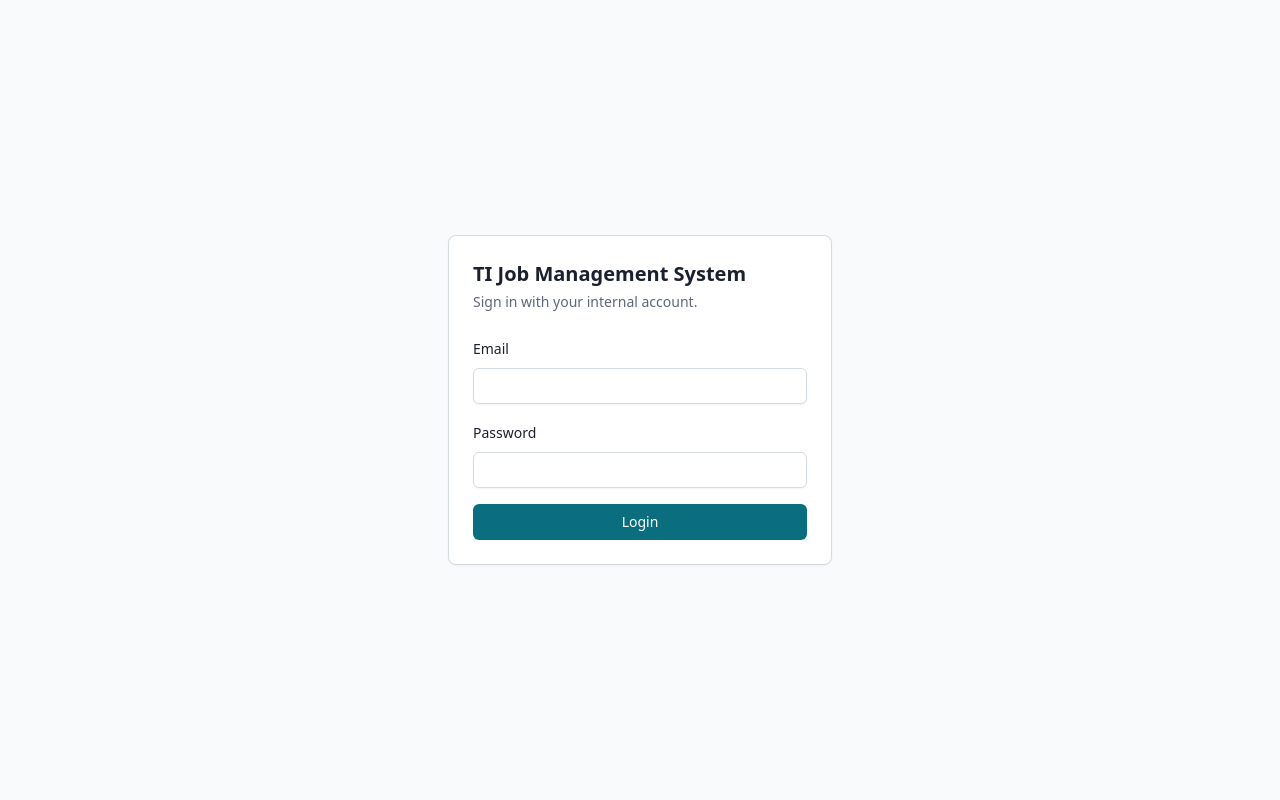
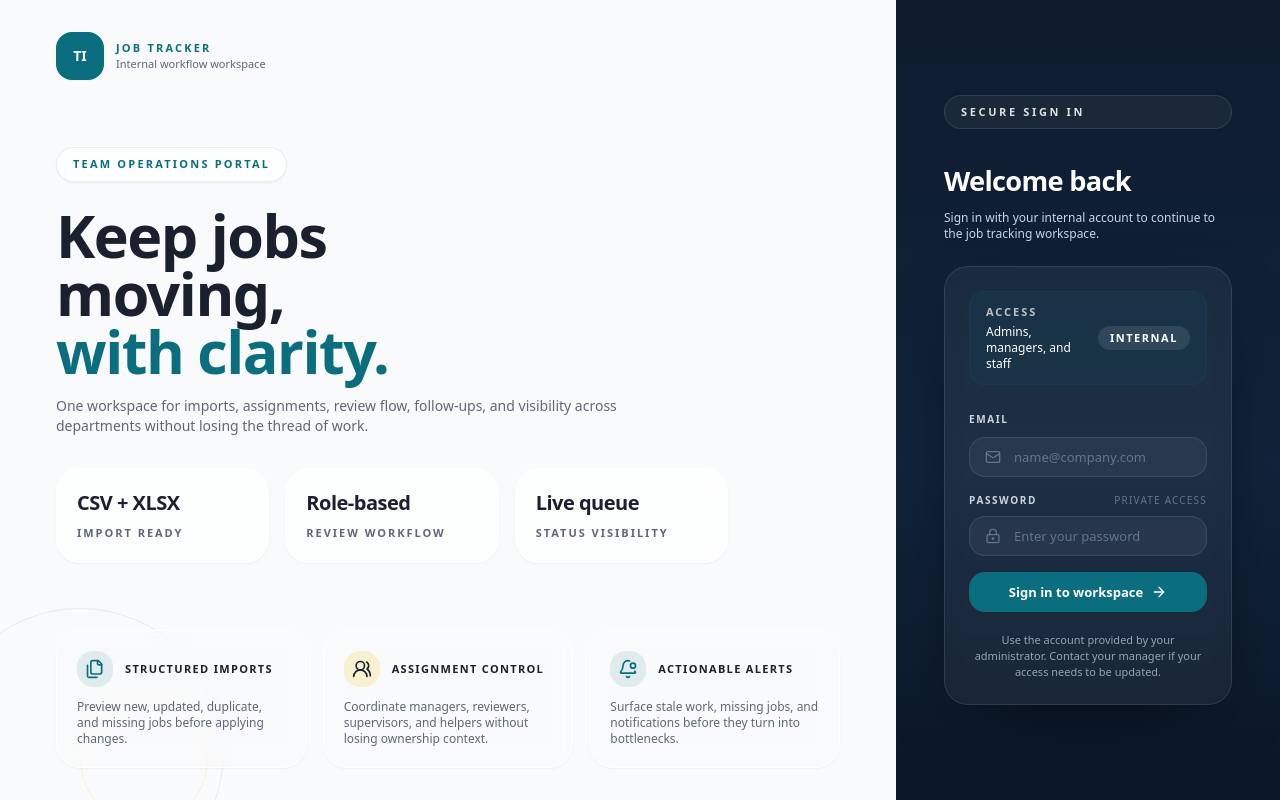
Before and after one commit to Nabeelato/xpm_job_tracker, a Next.js app: page /login in a window 1280 px wide. Built offline with nearby package versions, Linux system fonts and the light colour scheme; no server answers.

Commit message:
login page style has changed

```diff
--- a/app/login/page.tsx
+++ b/app/login/page.tsx
@@ -1,4 +1,5 @@
 import { redirect } from "next/navigation";
+import { BellDot, Files, UsersRound } from "lucide-react";
 import { LoginForm } from "@/components/login-form";
 import { getCurrentUser } from "@/lib/rbac";
 
@@ -7,14 +8,118 @@ export default async function LoginPage() {
   if (user) redirect("/dashboard");
 
   return (
-    <main className="flex min-h-screen items-center justify-center bg-background px-4">
-      <div className="w-full max-w-sm rounded-lg border bg-white p-6 shadow-sm">
-        <div className="mb-6">
-          <h1 className="text-xl font-semibold">TI Job Management System</h1>
-          <p className="mt-1 text-sm text-muted-foreground">Sign in with your internal account.</p>
+    <main className="min-h-screen bg-background lg:h-screen lg:overflow-hidden lg:grid lg:grid-cols-[minmax(0,1fr)_minmax(360px,30%)]">
+      <section className="relative overflow-hidden bg-[radial-gradient(circle_at_14%_18%,_hsla(var(--secondary),0.18),_transparent_16%),radial-gradient(circle_at_74%_62%,_hsla(var(--primary),0.14),_transparent_22%),linear-gradient(180deg,#fbfdff_0%,#f5f8fc_100%)] px-6 py-8 sm:px-10 lg:h-screen lg:px-14 lg:py-8">
+        <div className="absolute -bottom-24 -left-16 h-72 w-72 rounded-full border border-primary/10" />
+        <div className="absolute -bottom-6 left-20 h-32 w-32 rounded-full border border-secondary/20" />
+        <div className="absolute left-[18%] top-[18%] h-24 w-24 rounded-full bg-primary/6 blur-3xl" />
+        <div className="relative flex min-h-[58vh] flex-col justify-between gap-8 lg:h-full lg:min-h-0 lg:gap-6">
+          <div className="flex items-center gap-3">
+            <div className="flex h-12 w-12 items-center justify-center rounded-2xl bg-primary text-primary-foreground shadow-sm">
+              <span className="text-sm font-semibold">TI</span>
+            </div>
+            <div>
+              <p className="text-[11px] font-semibold uppercase tracking-[0.2em] text-primary">Job Tracker</p>
+              <p className="text-[11px] text-muted-foreground">Internal workflow workspace</p>
+            </div>
+          </div>
+
+          <div className="max-w-3xl">
+            <div className="inline-flex rounded-full border border-primary/10 bg-white/70 px-4 py-2 text-[11px] font-semibold uppercase tracking-[0.2em] text-primary shadow-sm backdrop-blur">
+              Team Operations Portal
+            </div>
+            <h1 className="mt-6 max-w-2xl text-[2rem] font-semibold leading-[0.98] tracking-tight text-foreground sm:text-[3.1rem] xl:text-[3.7rem]">
+              Keep jobs
+              <br />
+              moving,
+              <br />
+              <span className="text-primary">with clarity.</span>
+            </h1>
+            <p className="mt-4 max-w-xl text-[13px] leading-5 text-muted-foreground sm:text-sm">
+              One workspace for imports, assignments, review flow, follow-ups, and visibility across departments without losing the thread
+              of work.
+            </p>
+
+            <div className="mt-8 grid max-w-2xl gap-4 sm:grid-cols-3">
+              <div className="rounded-3xl border border-white/80 bg-white/70 p-5 shadow-sm backdrop-blur">
+                <div className="text-xl font-semibold tracking-tight text-foreground">CSV + XLSX</div>
+                <p className="mt-2 text-[11px] font-semibold uppercase tracking-[0.18em] text-muted-foreground">Import ready</p>
+              </div>
+              <div className="rounded-3xl border border-white/80 bg-white/70 p-5 shadow-sm backdrop-blur">
+                <div className="text-xl font-semibold tracking-tight text-foreground">Role-based</div>
+                <p className="mt-2 text-[11px] font-semibold uppercase tracking-[0.18em] text-muted-foreground">Review workflow</p>
+              </div>
+              <div className="rounded-3xl border border-white/80 bg-white/70 p-5 shadow-sm backdrop-blur">
+                <div className="text-xl font-semibold tracking-tight text-foreground">Live queue</div>
+                <p className="mt-2 text-[11px] font-semibold uppercase tracking-[0.18em] text-muted-foreground">Status visibility</p>
+              </div>
+            </div>
+          </div>
+
+          <div className="grid gap-4 lg:grid-cols-3">
+            <div className="rounded-3xl border border-white/80 bg-white/72 p-5 shadow-sm backdrop-blur">
+              <div className="flex items-center gap-3">
+                <div className="rounded-2xl bg-primary/10 p-2 text-primary">
+                  <Files className="h-5 w-5" />
+                </div>
+                <div className="text-[11px] font-semibold uppercase tracking-[0.12em] text-foreground">Structured imports</div>
+              </div>
+              <p className="mt-3 text-[11px] leading-5 text-muted-foreground sm:text-xs">Preview new, updated, duplicate, and missing jobs before applying changes.</p>
+            </div>
+            <div className="rounded-3xl border border-white/80 bg-white/72 p-5 shadow-sm backdrop-blur">
+              <div className="flex items-center gap-3">
+                <div className="rounded-2xl bg-secondary/20 p-2 text-foreground">
+                  <UsersRound className="h-5 w-5" />
+                </div>
+                <div className="text-[11px] font-semibold uppercase tracking-[0.12em] text-foreground">Assignment control</div>
+              </div>
+              <p className="mt-3 text-[11px] leading-5 text-muted-foreground sm:text-xs">Coordinate managers, reviewers, supervisors, and helpers without losing ownership context.</p>
+            </div>
+            <div className="rounded-3xl border border-white/80 bg-white/72 p-5 shadow-sm backdrop-blur">
+              <div className="flex items-center gap-3">
+                <div className="rounded-2xl bg-primary/10 p-2 text-primary">
+                  <BellDot className="h-5 w-5" />
+                </div>
+                <div className="text-[11px] font-semibold uppercase tracking-[0.12em] text-foreground">Actionable alerts</div>
+              </div>
+              <p className="mt-3 text-[11px] leading-5 text-muted-foreground sm:text-xs">Surface stale work, missing jobs, and notifications before they turn into bottlenecks.</p>
+            </div>
+          </div>
         </div>
-        <LoginForm />
-      </div>
+      </section>
+
+      <section className="relative flex items-center overflow-hidden bg-[linear-gradient(180deg,#0e1b2d_0%,#11243b_58%,#0b1727_100%)] px-6 py-10 sm:px-10 lg:h-screen lg:px-12 lg:py-8">
+        <div className="absolute inset-0 bg-[radial-gradient(circle_at_top,_hsla(var(--primary),0.18),_transparent_30%),radial-gradient(circle_at_bottom,_rgba(255,255,255,0.03),_transparent_45%)]" />
+        <div className="relative mx-auto w-full max-w-sm">
+          <div className="rounded-full border border-white/10 bg-white/5 px-4 py-2 text-[11px] font-semibold uppercase tracking-[0.24em] text-primary-foreground/85">
+            Secure sign in
+          </div>
+          <div className="mt-8">
+            <h2 className="text-[1.4rem] font-semibold tracking-tight text-white sm:text-[1.7rem]">Welcome back</h2>
+            <p className="mt-2 text-[11px] leading-5 text-slate-300 sm:text-xs">
+              Sign in with your internal account to continue to the job tracking workspace.
+            </p>
+          </div>
+
+          <div className="mt-6 rounded-3xl border border-white/10 bg-white/5 p-6 shadow-[0_24px_80px_-34px_rgba(0,0,0,0.75)] backdrop-blur">
+            <div className="mb-5 flex items-center justify-between gap-4 rounded-2xl border border-primary/15 bg-primary/10 px-4 py-3">
+              <div>
+                <div className="text-[11px] font-semibold uppercase tracking-[0.18em] text-primary-foreground/70">Access</div>
+                <div className="mt-1 text-[11px] font-medium text-white sm:text-xs">Admins, managers, and staff</div>
+              </div>
+              <div className="rounded-full bg-white/10 px-3 py-1 text-[11px] font-semibold uppercase tracking-[0.14em] text-primary-foreground">
+                Internal
+              </div>
+            </div>
+
+            <LoginForm />
+
+            <div className="mt-5 text-center text-[10px] leading-4 text-slate-400 sm:text-[11px]">
+              Use the account provided by your administrator. Contact your manager if your access needs to be updated.
+            </div>
+          </div>
+        </div>
+      </section>
     </main>
   );
 }
--- a/components/login-form.tsx
+++ b/components/login-form.tsx
@@ -1,6 +1,7 @@
 "use client";
 
 import { useState, useTransition } from "react";
+import { ArrowRight, LockKeyhole, Mail } from "lucide-react";
 import { signIn } from "next-auth/react";
 import { useRouter, useSearchParams } from "next/navigation";
 import { Button } from "@/components/ui/button";
@@ -37,20 +38,54 @@ export function LoginForm() {
       }}
     >
       <div className="space-y-2">
-        <label className="text-sm font-medium" htmlFor="email">
+        <label className="text-[10px] font-semibold uppercase tracking-[0.16em] text-slate-300" htmlFor="email">
           Email
         </label>
-        <Input id="email" name="email" type="email" autoComplete="email" required />
+        <div className="relative">
+          <Mail className="pointer-events-none absolute left-4 top-1/2 h-4 w-4 -translate-y-1/2 text-slate-500" />
+          <Input
+            autoComplete="email"
+            className="h-10 rounded-2xl border-white/10 bg-white/5 pl-11 pr-4 text-[13px] text-white shadow-none placeholder:text-slate-500"
+            id="email"
+            name="email"
+            placeholder="name@company.com"
+            required
+            type="email"
+          />
+        </div>
       </div>
       <div className="space-y-2">
-        <label className="text-sm font-medium" htmlFor="password">
-          Password
-        </label>
-        <Input id="password" name="password" type="password" autoComplete="current-password" required />
+        <div className="flex items-center justify-between gap-3">
+          <label className="text-[10px] font-semibold uppercase tracking-[0.16em] text-slate-300" htmlFor="password">
+            Password
+          </label>
+          <span className="text-[10px] font-medium uppercase tracking-[0.12em] text-slate-500">Private access</span>
+        </div>
+        <div className="relative">
+          <LockKeyhole className="pointer-events-none absolute left-4 top-1/2 h-4 w-4 -translate-y-1/2 text-slate-500" />
+          <Input
+            autoComplete="current-password"
+            className="h-10 rounded-2xl border-white/10 bg-white/5 pl-11 pr-4 text-[13px] text-white shadow-none placeholder:text-slate-500"
+            id="password"
+            name="password"
+            placeholder="Enter your password"
+            required
+            type="password"
+          />
+        </div>
       </div>
-      {error ? <p className="text-sm text-destructive">{error}</p> : null}
-      <Button className="w-full" disabled={pending} type="submit">
-        {pending ? "Signing in..." : "Login"}
+      {error ? (
+        <p className="rounded-2xl border border-destructive/30 bg-destructive/10 px-4 py-3 text-[11px] text-red-200 sm:text-xs" role="alert">
+          {error}
+        </p>
+      ) : null}
+      <Button
+        className="h-10 w-full rounded-2xl bg-primary text-[13px] font-semibold text-primary-foreground shadow-[0_20px_40px_-24px_hsla(var(--primary),0.95)] hover:bg-primary/90"
+        disabled={pending}
+        type="submit"
+      >
+        <span>{pending ? "Signing in..." : "Sign in to workspace"}</span>
+        <ArrowRight className="h-4 w-4" />
       </Button>
     </form>
   );
```
